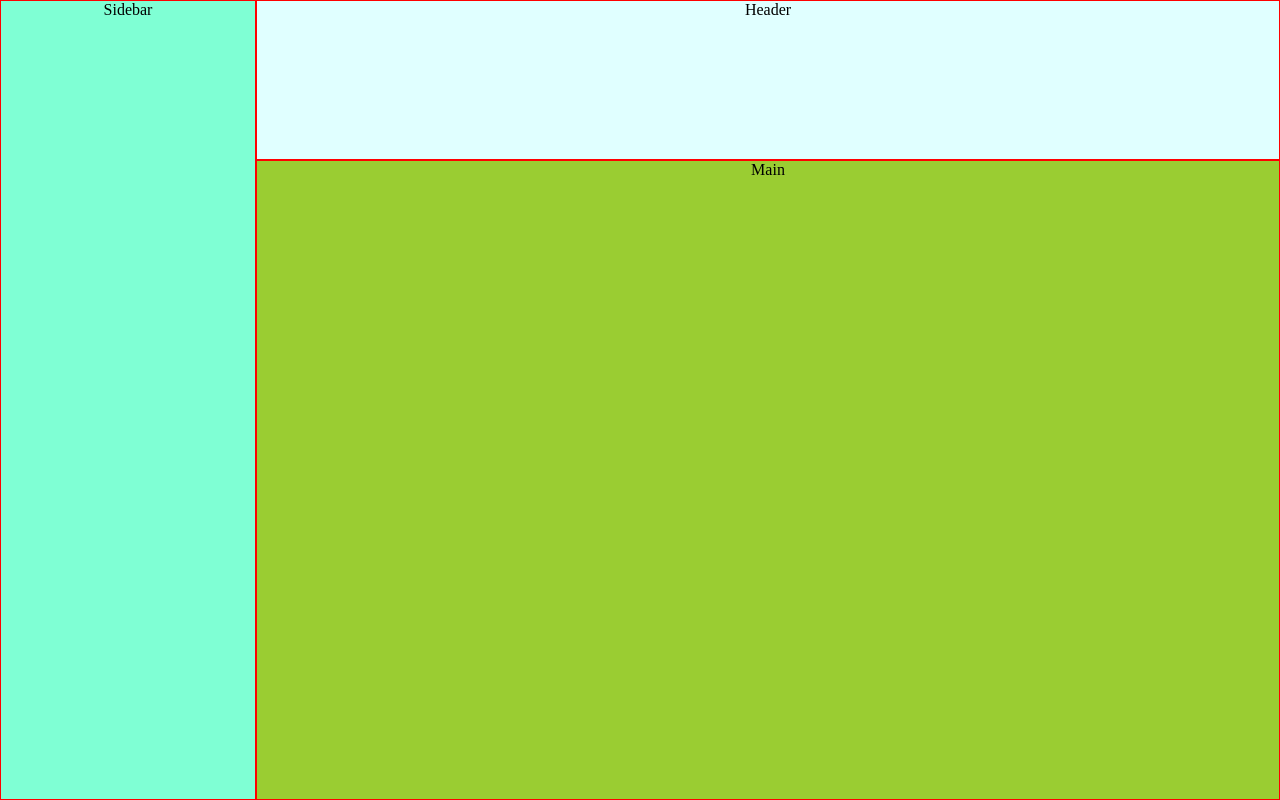
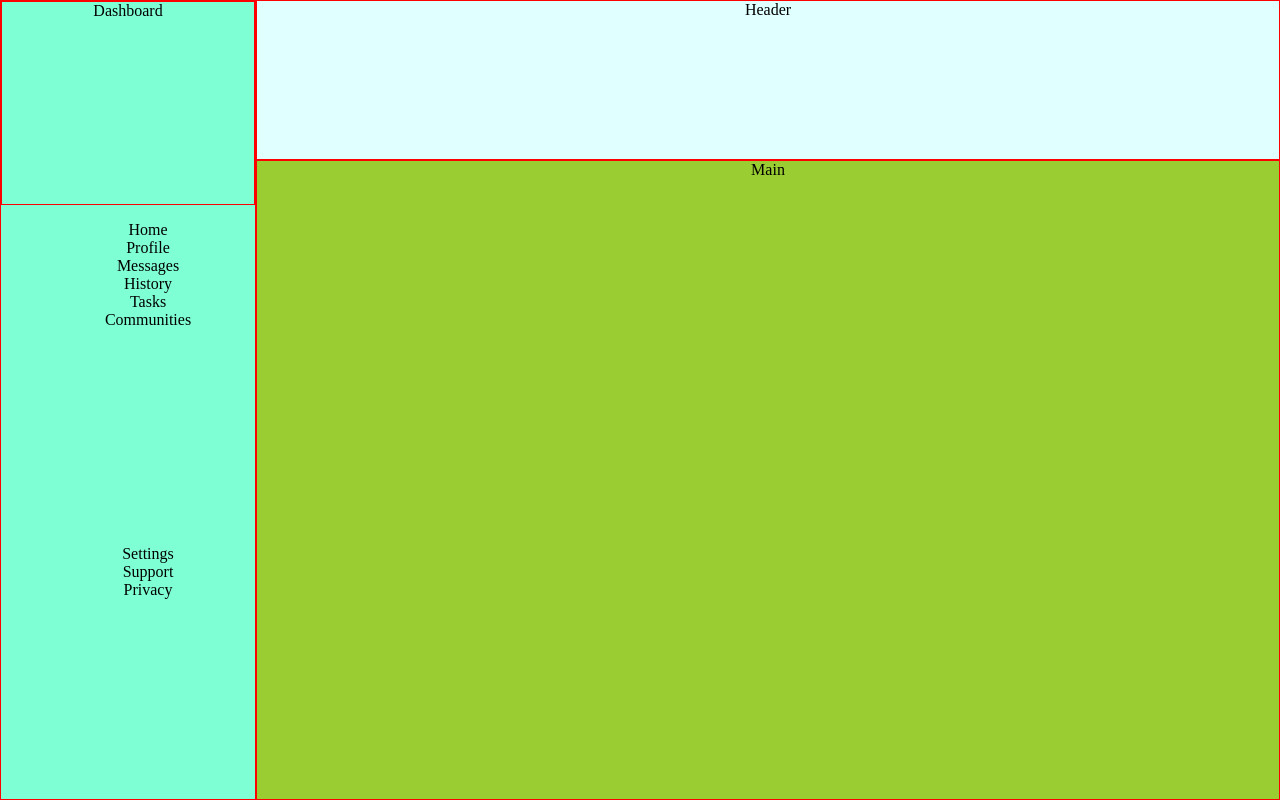
Before and after one commit to kennydn99/admin-dashboard, a plain HTML site: page index.html in a window 1280 px wide. Drawn offline with Linux system fonts and the light colour scheme.

Commit message:
Add content to sidebar

```diff
--- a/index.html
+++ b/index.html
@@ -8,7 +8,22 @@
 </head>
 <body>
     <div class="container">
-        <div class="sidebar">Sidebar</div>
+        <div class="sidebar">
+            <div class="sidebar-title">Dashboard</div>
+            <ul>
+                <li>Home</li>
+                <li>Profile</li>
+                <li>Messages</li>
+                <li>History</li>
+                <li>Tasks</li>
+                <li>Communities</li>
+            </ul>
+            <ul>
+                <li>Settings</li>
+                <li>Support</li>
+                <li>Privacy</li>
+            </ul>
+        </div>
         <div class="header">Header</div>
         <div class="main-content">Main</div>
     </div>
--- a/styles.css
+++ b/styles.css
@@ -18,6 +18,12 @@ html {
 .sidebar {
     background-color: aquamarine;
     grid-row: 1 / 3;
+    display: grid;
+
+}
+
+.sidebar ul, .sidebar li {
+    list-style-type: none;
 }
 
 .header {
```
